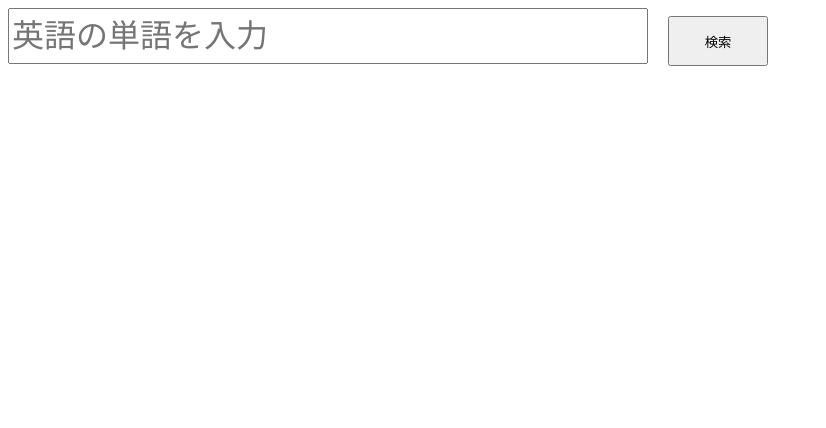
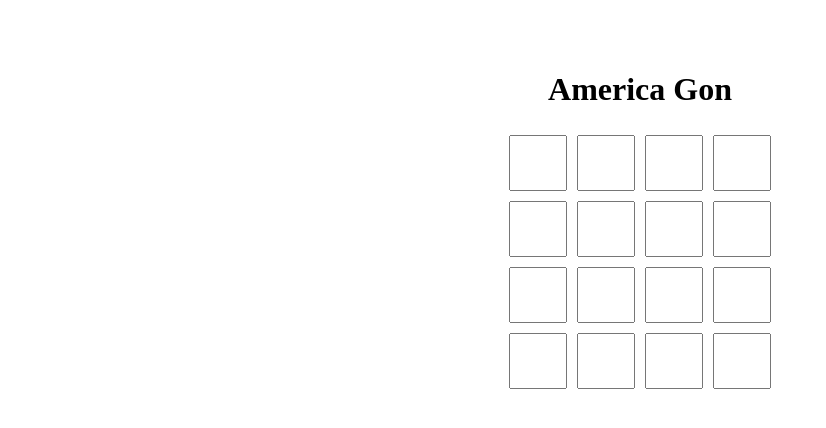
Before and after one commit to pirosiki002/americagon, a Next.js app: page / in a window 1280 px wide. Shown: the top 428 px of the page, without its empty margins (0-826 px from the left). Built offline with nearby package versions, Linux system fonts and the light colour scheme.

Commit message:
✨ input table(4*4) created

```diff
--- /dev/null
+++ b/src/components/inputTable.module.css
@@ -0,0 +1,18 @@
+/* components/inputTable.module.css */
+
+.container {
+  display: flex;
+  flex-direction: column;
+}
+
+.row {
+  display: flex;
+}
+
+.input {
+  width: 50px;
+  height: 50px;
+  font-size: 24px;
+  text-align: center;
+  margin: 5px;
+}
--- /dev/null
+++ b/src/components/inputTable.tsx
@@ -0,0 +1,48 @@
+// components/inputTable.tsx
+
+import { useState } from "react";
+import styles from "./inputTable.module.css";
+
+type Props = {
+  size?: number;
+};
+
+const InputTable: React.FC<Props> = ({ size = 4 }) => {
+  const initialBoard = Array(size)
+    .fill("")
+    .map(() => Array(size).fill(""));
+
+  const [board, setBoard] = useState(initialBoard);
+
+  const handleInputChange = (
+    rowIndex: number,
+    colIndex: number,
+    value: string
+  ) => {
+    const newBoard = [...board];
+    newBoard[rowIndex][colIndex] = value.substr(0, 1);
+    setBoard(newBoard);
+  };
+
+  return (
+    <div className={styles.container}>
+      {board.map((row, rowIndex) => (
+        <div key={rowIndex} className={styles.row}>
+          {row.map((cell, colIndex) => (
+            <input
+              key={colIndex}
+              value={cell}
+              maxLength={1}
+              onChange={(e) =>
+                handleInputChange(rowIndex, colIndex, e.target.value)
+              }
+              className={styles.input}
+            />
+          ))}
+        </div>
+      ))}
+    </div>
+  );
+};
+
+export default InputTable;
--- /dev/null
+++ b/src/pages/index.module.css
@@ -0,0 +1,8 @@
+/* pages/index.module.css */
+
+.container {
+  display: flex;
+  flex-direction: column;
+  align-items: center;
+  margin-top: 50px;
+}
--- a/src/pages/index.tsx
+++ b/src/pages/index.tsx
@@ -1,30 +1,13 @@
-import styles from 'src/styles/Home.module.css';
-import useDic from '../hooks/useDic';
+// pages/index.tsx
 
-const Home = () => {
-  const { query, setQuery, results, handleSearch, handleKeyDown} = useDic();
+import InputTable from "../components/inputTable";
+import styles from "./index.module.css";
 
+export default function Home() {
   return (
-    <div>
-      <input
-        type="text"
-        placeholder="英語の単語を入力"
-        value={query}
-        onChange={(e) => setQuery(e.target.value)}
-        onKeyDown={handleKeyDown}
-        className={styles.inputField}
-      />
-      <button
-        onClick={handleSearch}
-        className={styles.searchButton}
-      >検索</button>
-      <ul className={styles.resultsList}>
-        {results.map((result, index) => (
-          <li key={index}>{result}</li>
-        ))}
-      </ul>
+    <div className={styles.container}>
+      <h1>America Gon</h1>
+      <InputTable size={4} />
     </div>
   );
-};
-
-export default Home;
+}
```
Also changed, not shown: src/pages/dic.tsx (added, +29 -0 lines).
